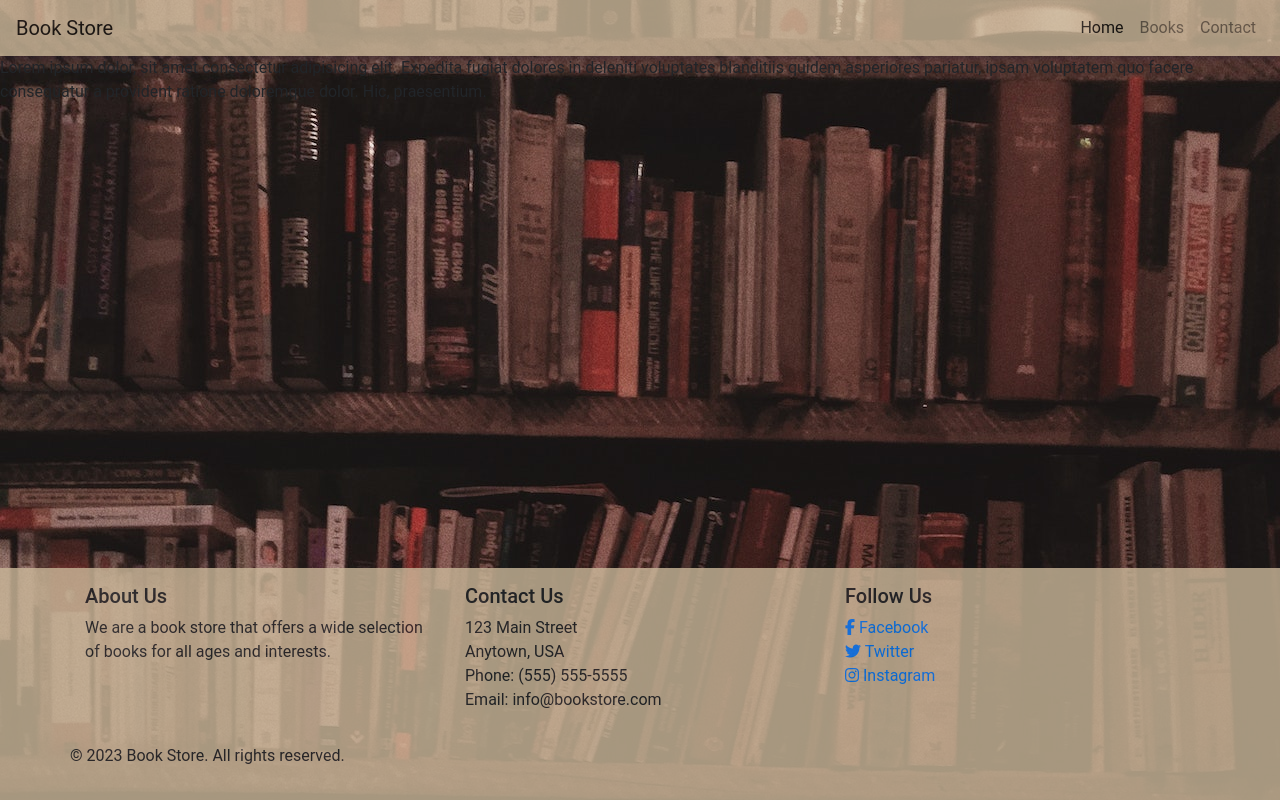
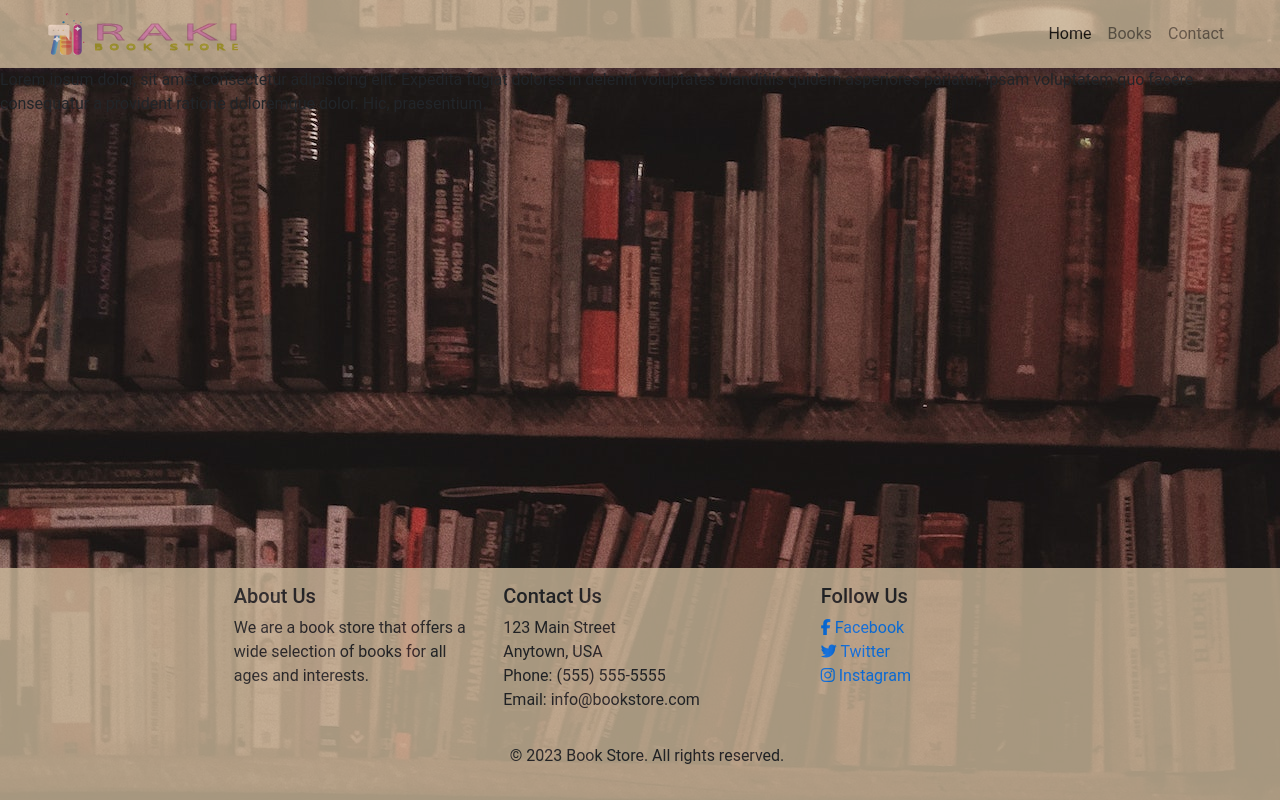
Before and after one commit to rachaouldbabaali/JavaScript-capstone-, a website built with webpack: page src/index.html in a window 1280 px wide. Built offline with nearby package versions, Linux system fonts and the light colour scheme.

Commit message:
Style header and footer

```diff
--- a/package.json
+++ b/package.json
@@ -20,6 +20,7 @@
     "eslint-config-airbnb-base": "^14.2.1",
     "eslint-plugin-import": "^2.27.5",
     "exports-loader": "^4.0.0",
+    "file-loader": "^6.2.0",
     "hint": "^7.1.8",
     "html-webpack-plugin": "^5.5.1",
     "node-sass": "^9.0.0",
--- a/src/index.html
+++ b/src/index.html
@@ -8,9 +8,9 @@
 </head>
 <body>
     <header>
-
-        <nav class="navbar navbar-expand-lg navbar-light">
-            <a class="navbar-brand" href="#">Book Store</a>
+        <nav class="navbar navbar-expand-lg navbar-light px-5">
+            <a class="navbar-brand logo" href="#">
+            </a>
             <button class="navbar-toggler" type="button" data-toggle="collapse" data-target="#navbarNav" aria-controls="navbarNav" aria-expanded="false" aria-label="Toggle navigation">
                 <span class="navbar-toggler-icon"></span>
             </button>
@@ -34,18 +34,18 @@
             Lorem ipsum dolor, sit amet consectetur adipisicing elit. Expedita fugiat dolores in deleniti voluptates blanditiis quidem asperiores pariatur, ipsam voluptatem quo facere consequatur a provident ratione doloremque dolor. Hic, praesentium.
         </p>
     </main>
-    <footer class="py-3 fixed">
-        <div class="container">
-          <div class="row">
-            <div class="col-md-4">
+    <footer class="py-3 ">
+        <div class="container mr-5 d-flex flex-lg-column justify-content-center">
+          <div class="row text-left footer-cards px-3 d-flex justify-content-center">
+            <div class="col-md-3">
               <h5>About Us</h5>
               <p>We are a book store that offers a wide selection of books for all ages and interests.</p>
             </div>
-            <div class="col-md-4">
+            <div class="col-md-3">
               <h5>Contact Us</h5>
               <p>123 Main Street<br>Anytown, USA<br>Phone: (555) 555-5555<br>Email: info@bookstore.com</p>
             </div>
-            <div class="col-md-4">
+            <div class="col-md-3 ml-lg-5">
               <h5>Follow Us</h5>
               <ul class="list-unstyled">
                 <li><a href="#"><i class="fab fa-facebook-f"></i>
@@ -54,16 +54,16 @@
                 <li><a href="#"><i class="fab fa-instagram"></i> Instagram</a></li>
               </ul          </div>
           </div>
-          <div class="row mt-3">
-            <div class="col-md-12">
-              <p class="text-center">© 2023 Book Store. All rights reserved.</p>
+          <div class="row mt-3 d-flex justify-content-center">
+            <div class=" text-center">
+              <p >© 2023 Book Store. All rights reserved.</p>
             </div>
           </div>
         </div>
       </footer>
         <!-- Add the Bootstrap JS file -->
-        <script src="https://code.jquery.com/jquery-3.5.1.slim.min.js"></script>
-     <script src="https://cdn.jsdelivr.net/npm/popper.js@1.16.0/dist/umd/popper.min.js"></script>
+      <script src="https://code.jquery.com/jquery-3.5.1.slim.min.js"></script>
+      <script src="https://cdn.jsdelivr.net/npm/popper.js@1.16.0/dist/umd/popper.min.js"></script>
       <script src="https://maxcdn.bootstrapcdn.com/bootstrap/4.5.0/js/bootstrap.min.js"></script>
       <script src="https://kit.fontawesome.com/6d64fe8c14.js" crossorigin="anonymous"></script>
 </body>
--- a/src/index.js
+++ b/src/index.js
@@ -1,11 +1,9 @@
 import './style.scss';
+import img from './img/logo.png';
 
-function component() {
-  // const element = document.createElement('div');
-
-  // element.innerHTML = _.join(['Hello', 'webpack'], ' ');
-
-  // return element;
-}
-
-document.body.appendChild(component());
+// add image as a logo in the navbar
+const logo = document.createElement('img');
+logo.src = img;
+logo.alt = 'logo';
+logo.classList.add('logoimg');
+document.querySelector('.logo').appendChild(logo);
--- a/src/style.scss
+++ b/src/style.scss
@@ -25,3 +25,7 @@ footer {
   width: 100%;
   opacity: 0.8;
 }
+
+.footer-cards{
+  width: 100%;
+}
--- a/webpack.config.js
+++ b/webpack.config.js
@@ -19,6 +19,7 @@ module.exports = {
     filename: '[name].bundle.js',
     path: path.resolve(__dirname, 'dist'),
     clean: true,
+    assetModuleFilename: 'images/[name][ext]',
   },
   optimization: {
     runtimeChunk: 'single',
```
Also changed, not shown: dist/images/background.jpg (added), dist/images/logo.png (added), dist/index.bundle.js, dist/index.html, src/img/logo.png (added), 2 other files.
